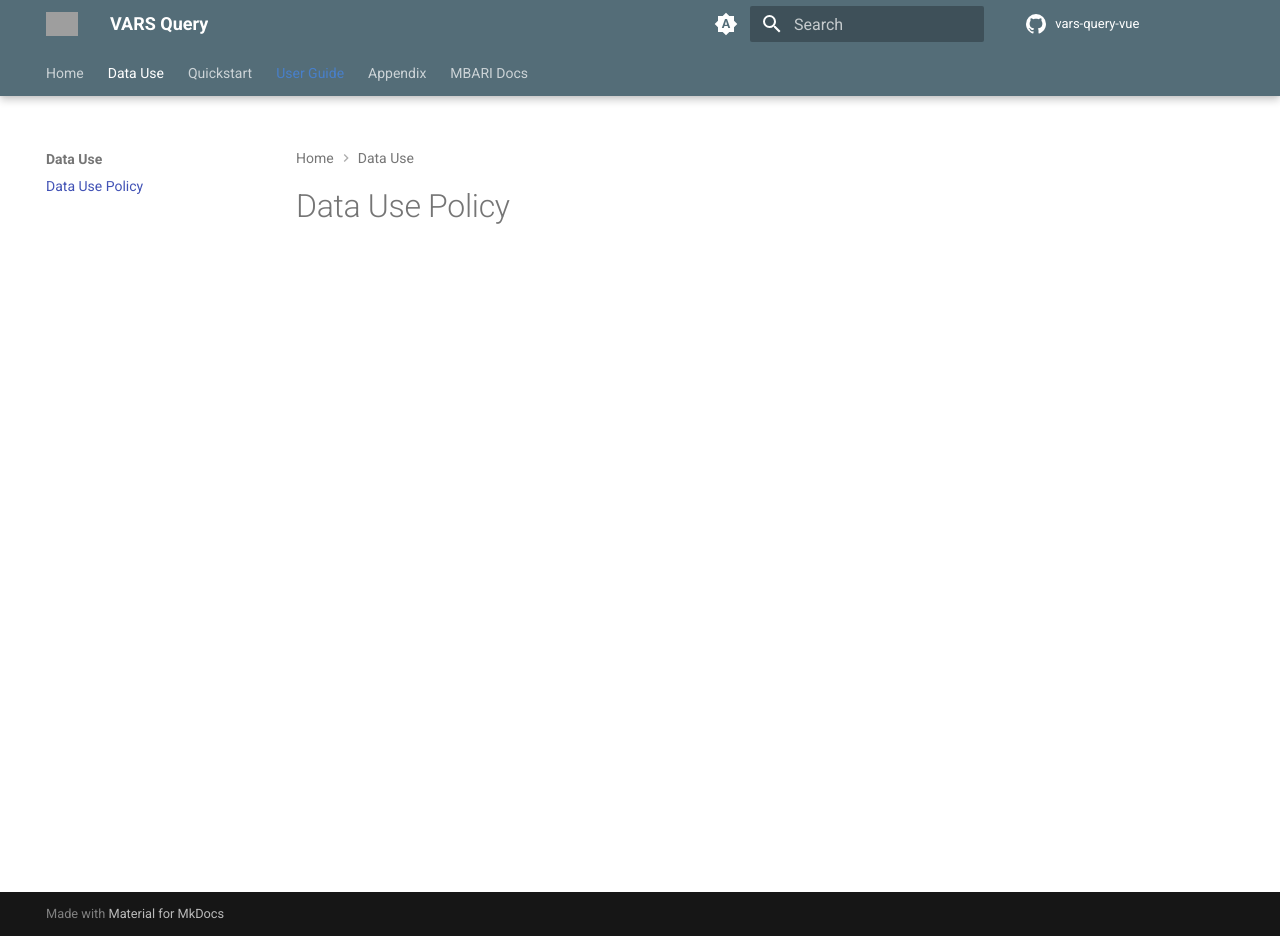
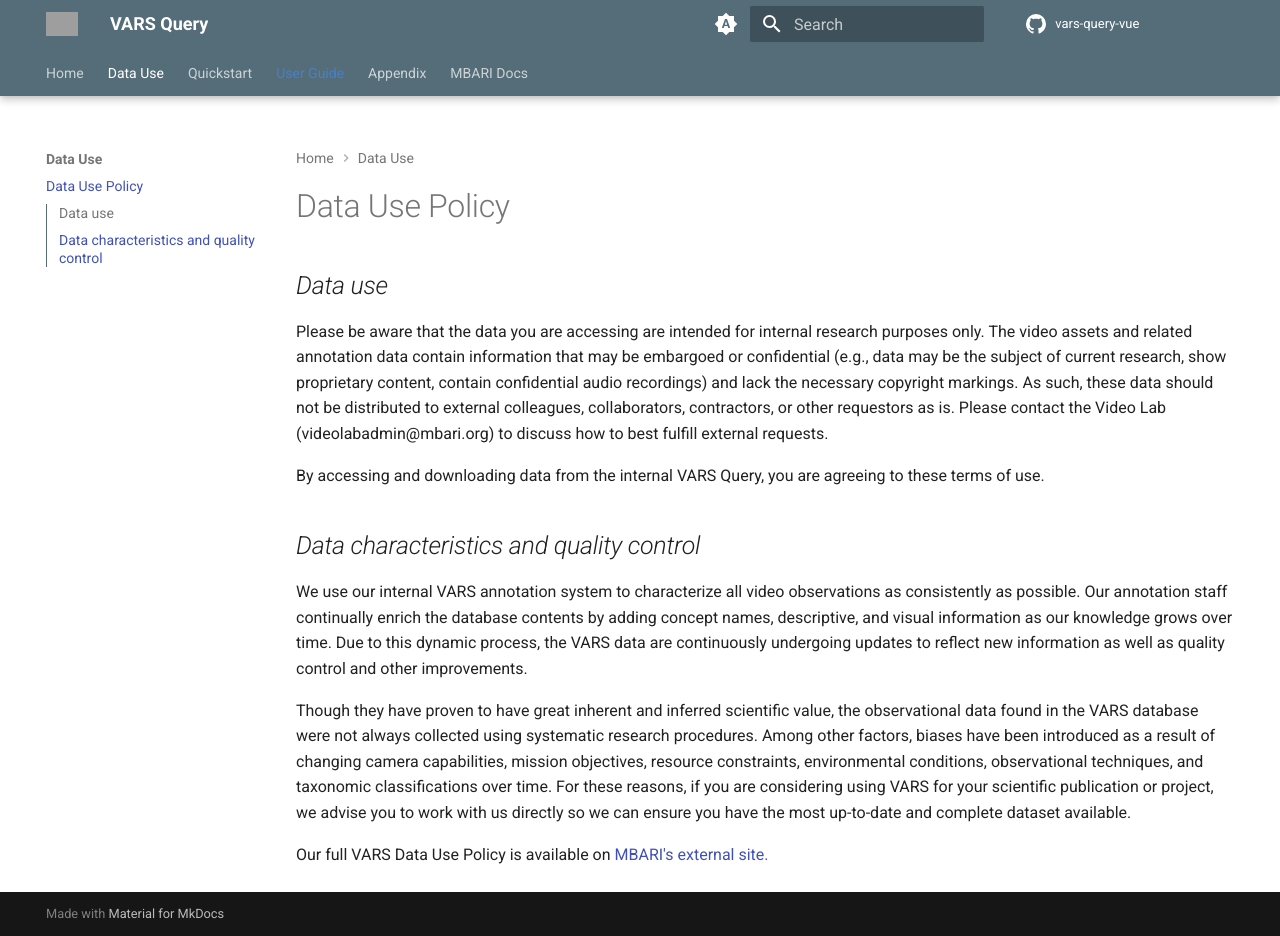
Before and after one commit to mbari-org/vars-query-vue, an MkDocs documentation site: the page built from docs/data_use_policy.md, in a window 1280 px wide and 936 px high. Built offline with MkDocs 1.6.1 and Material for MkDocs 9.7.7, drawn with Linux system fonts in a browser that asks for light colours; comment, search, counter and statistics services are not loaded; grey boxes are pictures that could not be loaded.

Commit message:
data use policy page

```diff
--- a/docs/data_use_policy.md
+++ b/docs/data_use_policy.md
@@ -1 +1,14 @@
-# Data Use Policy
+
+## *Data use* ##
+
+Please be aware that the data you are accessing are intended for internal research purposes only. The video assets and related annotation data contain information that may be embargoed or confidential (e.g., data may be the subject of current research, show proprietary content, contain confidential audio recordings) and lack the necessary copyright markings. As such, these data should not be distributed to external colleagues, collaborators, contractors, or other requestors as is. Please contact the Video Lab (videolabadmin@mbari.org) to discuss how to best fulfill external requests.
+
+By accessing and downloading data from the internal VARS Query, you are agreeing to these terms of use.
+
+## *Data characteristics and quality control* ##
+
+We use our internal VARS annotation system to characterize all video observations as consistently as possible. Our annotation staff continually enrich the database contents by adding concept names, descriptive, and visual information as our knowledge grows over time. Due to this dynamic process, the VARS data are continuously undergoing updates to reflect new information as well as quality control and other improvements.
+
+Though they have proven to have great inherent and inferred scientific value, the observational data found in the VARS database were not always collected using systematic research procedures. Among other factors, biases have been introduced as a result of changing camera capabilities, mission objectives, resource constraints, environmental conditions, observational techniques, and taxonomic classifications over time. For these reasons, if you are considering using VARS for your scientific publication or project, we advise you to work with us directly so we can ensure you have the most up-to-date and complete dataset available.
+
+Our full VARS Data Use Policy is available on [MBARI's external site.](https://www.mbari.org/technology/video-annotation-and-reference-system-vars/vars-data-use-policy/)
```
